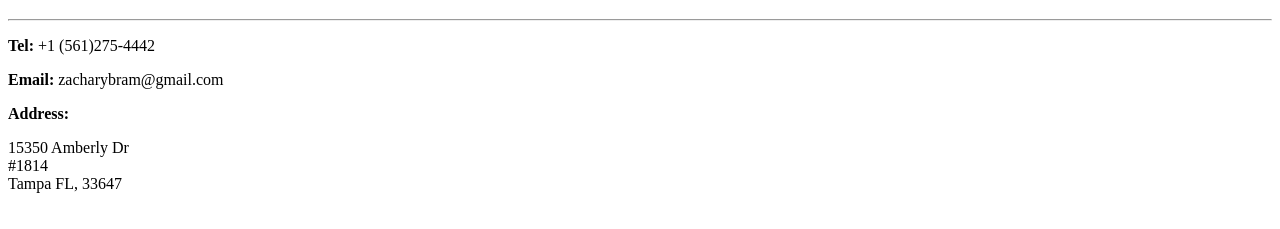
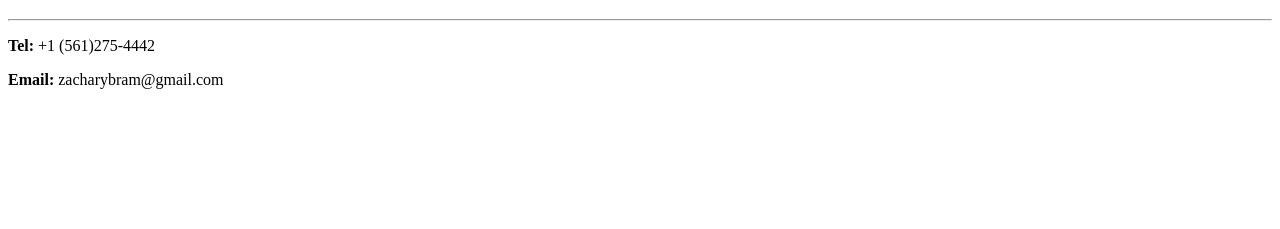
Before and after one commit to ZBrambo/Online-Resume, a plain HTML site: page assests/contact.html in a window 1280 px wide. Shown: the part 61-290 px from the top of the page. Drawn offline with Linux system fonts and the light colour scheme.

Commit message:
Update contact.html
Got rid of personal address

```diff
--- a/assests/contact.html
+++ b/assests/contact.html
@@ -10,11 +10,5 @@
     <hr />
     <p><b>Tel:</b> +1 (561)275-4442</p>
     <p><b>Email:</b> zacharybram@gmail.com</p>
-    <p><b>Address:</b></p>
-    <p>
-      15350 Amberly Dr<br />
-      #1814<br />
-      Tampa FL, 33647<br />
-    </p>
   </body>
 </html>
```
